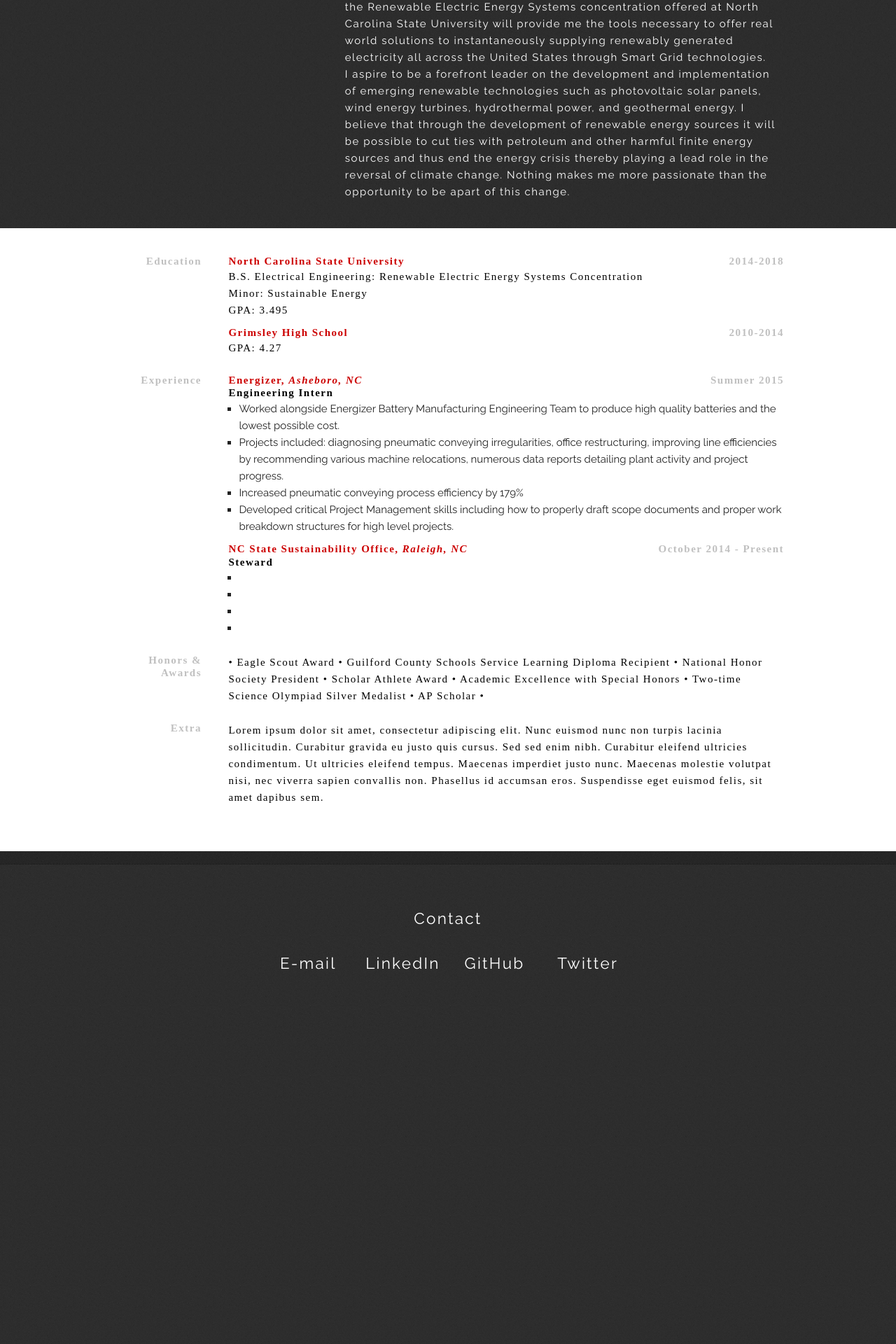
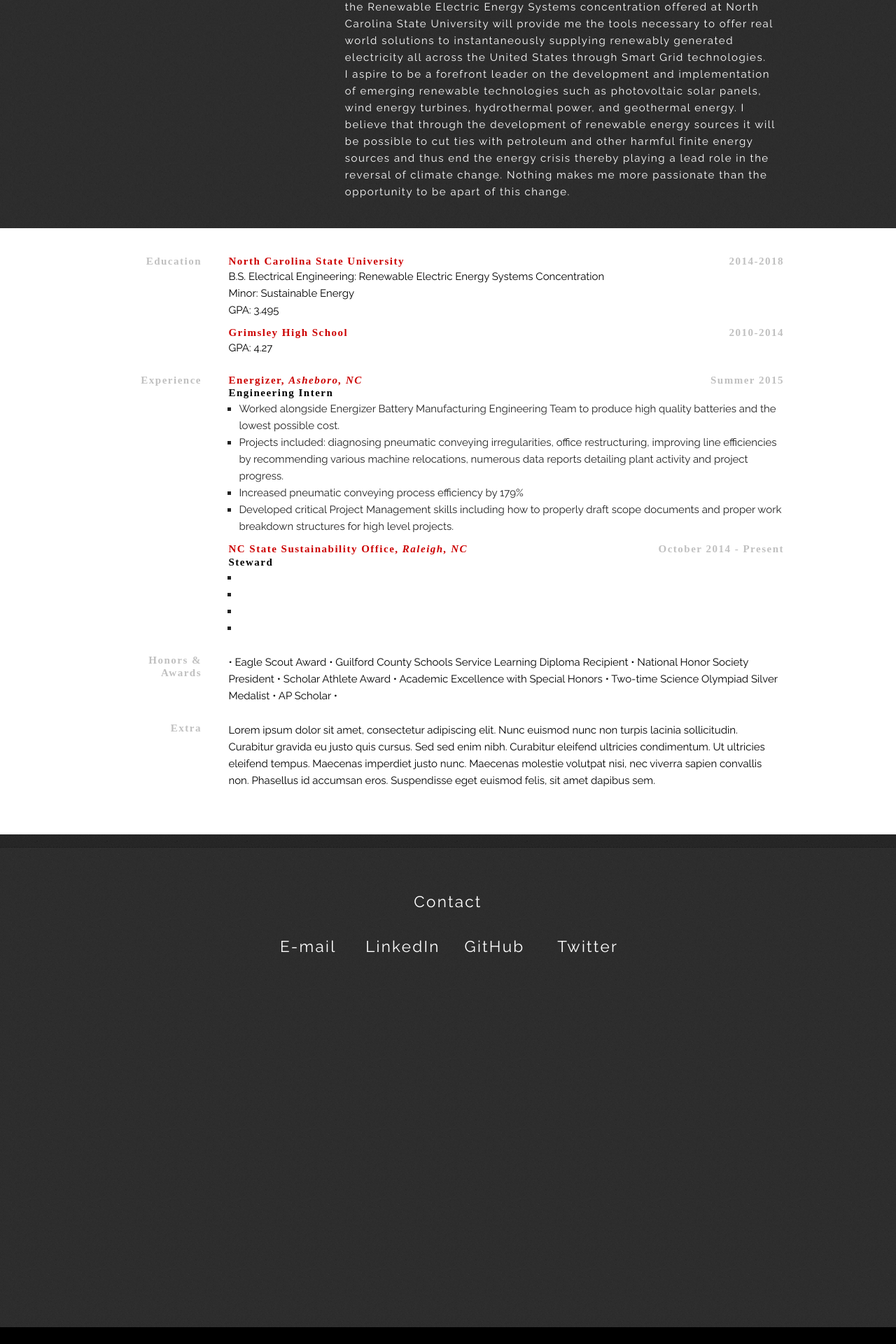
Before and after one commit to jacksoncwilliams/jackson-erin, a Jekyll site: the page built from simpleindex.html, in a window 1280 px wide. Shown: the part 1880-3800 px from the top of the page at 70% size. Built offline with Jekyll 4.4.1, drawn with Linux system fonts in a browser that asks for light colours; nearby versions of some CDN libraries; some web fonts are replaced; after the commit the page ends 3776 px from its top, so only the background shows below that.

Commit message:
Update simple.css

```diff
--- a/css/simple.css
+++ b/css/simple.css
@@ -201,10 +201,10 @@
 
 #resume p {
    color: #000000;
-   font-family: UniversRoman;
-   font-size: 1em;
-   font-weight: normal;
-   letter-spacing: 0.1em;
+   font-family: "Raleway","HelveticaNeue","Helvetica Neue",Helvetica,Arial,sans-serif;
+   font-size: 1 em;
+   font-weight: 400;
+   line-height: 1.6;
    padding: 0;
    margin-top: 0;
    margin-bottom: 0;
@@ -242,6 +242,13 @@
    visibility:hidden;
 }
 
+#resume ul {
+   font-family: "Raleway","HelveticaNeue","Helvetica Neue",Helvetica,Arial,sans-serif;
+   font-size: 1em;
+   font-weight: 400;
+   line-height: 1.6;
+}
+
 /* =============================================================================
    Contact
    ========================================================================== */
```
